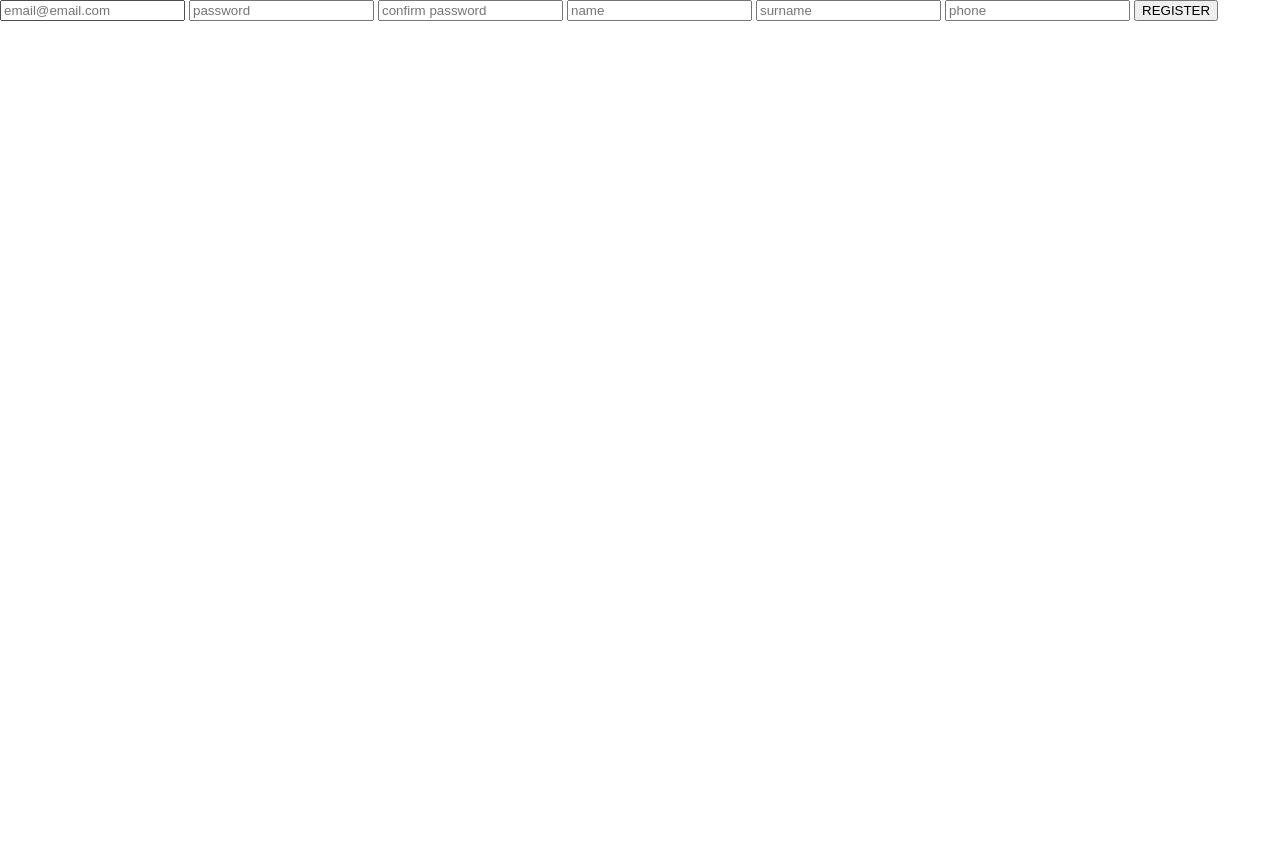
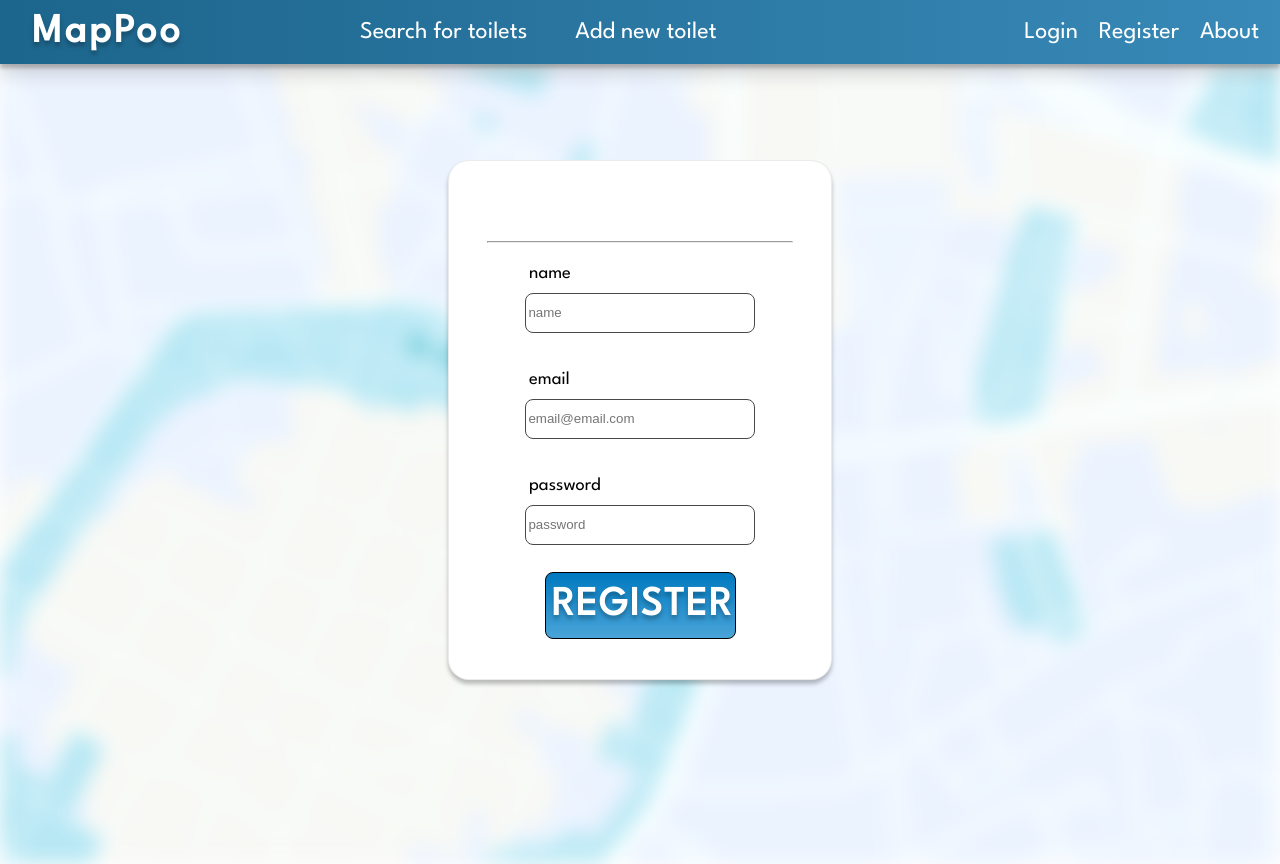
Before and after one commit to sm-xh/MaPoo, a PHP site: page /register in a window 1280 px wide. Before the commit the page ends 21 px from the top, so only its background shows below. Run offline with PHP 8.4, Linux system fonts and the light colour scheme; some libraries are stand-ins or nearby versions.

Commit message:
fixed login/register views, added downloading pins via fetch api

```diff
--- /dev/null
+++ b/public/css/login.css
@@ -0,0 +1,101 @@
+.blurContainer{
+    filter: blur(10px);
+    background-image: url("../img/background-login.png");
+    width:100%;
+    height: 100vh;
+    z-index:1;
+    position:absolute;
+}
+
+.login-container{
+    position:absolute;
+    z-index:3;
+    box-sizing: border-box;
+    width: 30%;
+    min-height: 50%;
+    left: 35%;
+    top: 24vh;
+    padding-top: 10vh;
+
+    background: #FFFFFF;
+    mix-blend-mode: normal;
+    border: 1px solid rgba(0, 0, 0, 0.08);
+    box-shadow: 0 4px 4px rgba(0, 0, 0, 0.25);
+    border-radius: 21px;
+}
+
+.login-container .messages{
+    position: absolute;
+    margin-left: auto;
+    margin-right: auto;
+    left: 0;
+    right: 0;
+    text-align: center;
+    top:5vh;
+    font-size:3vh;
+    color: red;
+}
+
+.login-container hr{
+    width:80%;
+    margin: 0 auto;
+}
+
+
+.login-container p{
+    padding-left:10vh;
+    display: inline-block;
+    text-align: right;
+    margin-left: auto;
+    margin-right: auto;
+    left: 0;
+    right: 0;
+    font-family: 'League Spartan';
+    font-weight: lighter;
+    font-size: 2.3vh;
+    margin-bottom: 5px;
+    color: #000000;
+    line-height: 144%;
+}
+.login-container p:not(:first-child){
+    padding-top:2vh;
+}
+
+.login-container input{
+    box-sizing: border-box;
+    display:block;
+    width: 60%;
+    height: 40px;
+    margin : 0 auto;
+
+    background: #FFFFFF;
+    border: 1px solid #494949;
+    border-radius: 8px;
+}
+
+.login-container button{
+    box-sizing: border-box;
+    position: absolute;
+    bottom: 5vh;
+    display: block;
+    width:50%;
+    height: 13%;
+    margin-left: auto;
+    margin-right: auto;
+    left: 0;
+    right: 0;
+    text-align: center;
+    background: linear-gradient(180deg, #0079BF 0%, rgba(156, 216, 251, 0.8) 238.96%);
+    border: 1px solid #000000;
+    border-radius: 8px;
+
+    font-family: 'League Spartan';
+    font-style: normal;
+    font-weight: 600;
+    font-size: 40px;
+    /* or 69px */
+
+    letter-spacing: 0.05em;
+    color: #FFFFFF;
+    text-shadow: 0 4px 4px rgba(0, 0, 0, 0.25);
+}
--- a/public/css/map.css
+++ b/public/css/map.css
@@ -1,10 +1,6 @@
 #map{
     width:100%;
     height: 100vh;
-}
-
-.blurContainer{
-    filter: blur(10px);
 }
 
 
--- /dev/null
+++ b/public/css/register.css
@@ -0,0 +1,28 @@
+.login-container{
+    position:absolute;
+    z-index:3;
+    box-sizing: border-box;
+    width: 30%;
+    min-height: 65%;
+    left: 35%;
+    top: 20vh;
+    padding-top: 10vh;
+
+    background: #FFFFFF;
+    mix-blend-mode: normal;
+    border: 1px solid rgba(0, 0, 0, 0.08);
+    box-shadow: 0 4px 4px rgba(0, 0, 0, 0.25);
+    border-radius: 21px;
+}
+
+.login-container .messages{
+    position: absolute;
+    margin-left: auto;
+    margin-right: auto;
+    left: 0;
+    right: 0;
+    text-align: center;
+    top:5vh;
+    font-size:3vh;
+    color: green;
+}
--- a/public/views/register.php
+++ b/public/views/register.php
@@ -2,15 +2,41 @@
 
 <head>
     <link rel="stylesheet" type="text/css" href="public/css/style.css">
-    <script type="text/javascript" src="./public/js/script.js" defer></script>
-    <title>REGISTER</title>
+    <link href="public/css/login.css" type="text/css" rel="stylesheet">
+    <link href="public/css/register.css" type="text/css" rel="stylesheet">
+    <title>LOGIN PAGE</title>
 </head>
 
 <body>
-<div class="container">
+<header>
+    <nav class="navbar">
+        <div class="mapoo-title"><a href="index">MapPoo</a></div>
+        <a href="#" class="toggle-button">
+            <span class="bar"></span>
+            <span class="bar"></span>
+            <span class="bar"></span>
+        </a>
+        <div class="toilet-options">
+            <ul>
+                <li><a href="#">Search for toilets</a></li>
+                <li><a href="#">Add new toilet</a></li>
+            </ul>
+        </div>
+        <div class="user-options">
+            <ul>
+                <li><a href="login">Login</a></li>
+                <li><a href="register">Register</a></li>
+                <li><a href="#">About</a></li>
+            </ul>
+        </div>
+    </nav>
+</header>
+
+<main>
+    <section>
+        <div class="blurContainer">        </div>
 
         <div class="login-container">
-        <form class="register" action="register" method="POST">
             <div class="messages">
                 <?php
                 if(isset($messages)){
@@ -20,14 +46,17 @@
                 }
                 ?>
             </div>
+            <hr>
+            <form class="register" action="register" method="POST">
+                <p>name</p>
+                <input name="name" type="text" placeholder="name">
+                <p>email</p>
                 <input name="email" type="text" placeholder="email@email.com">
+                <p>password</p>
                 <input name="password" type="password" placeholder="password">
-            <input name="confirmedPassword" type="password" placeholder="confirm password">
-            <input name="name" type="text" placeholder="name">
-            <input name="surname" type="text" placeholder="surname">
-            <input name="phone" type="text" placeholder="phone">
                 <button type="submit">REGISTER</button>
             </form>
         </div>
-</div>
+    </section>
+</main>
 </body>
--- a/src/controllers/MapController.php
+++ b/src/controllers/MapController.php
@@ -1,15 +1,30 @@
 <?php
 
 require_once 'AppController.php';
+require_once __DIR__.'/../repository/PlacesRespository.php';
+
 
 class MapController extends AppController {
 
-    public function __construct(){
+    public function __construct()
+    {
         parent::__construct();
-}
+        $this->placeRepository = new PlaceRepository();
+
+    }
 
     public function map() {
         $this->render('map');
     }
 
+    public function places()
+    {
+        $places= $this->placeRepository->getPlaces();
+
+        header('Content-type: application/json');
+        http_response_code(200);
+
+        echo json_encode($places);
+    }
+
 }
--- a/src/controllers/SecurityController.php
+++ b/src/controllers/SecurityController.php
@@ -50,18 +50,13 @@ class SecurityController extends AppController {
 
         $email = $_POST['email'];
         $password = $_POST['password'];
-        $confirmedPassword = $_POST['confirmedPassword'];
         $name = $_POST['name'];
-        $surname = $_POST['surname'];
 
-        if ($password !== $confirmedPassword) {
-            return $this->render('register', ['messages' => ['Please provide proper password']]);
-        }
 
-        $user = new User($email, password_hash($password, PASSWORD_DEFAULT), $name, $surname);
+        $user = new User($email, password_hash($password, PASSWORD_DEFAULT), $name);
 
         $this->userRepository->addUser($user);
 
-        return $this->render('login', ['messages' => ['You\'ve been succesfully registrated!']]);
+        return $this->render('register', ['messages' => ['You\'ve been succesfully registrated!']]);
     }
 }
--- a/src/models/User.php
+++ b/src/models/User.php
@@ -10,13 +10,11 @@ class User {
     public function __construct(
         string $email,
         string $password,
-        string $name,
-        string $surname
+        string $name
     ) {
         $this->email = $email;
         $this->password = $password;
         $this->name = $name;
-        $this->surname = $surname;
     }
 
     public function getEmail(): string
@@ -24,7 +22,7 @@ class User {
         return $this->email;
     }
 
-    public function getPassword()
+    public function getPassword(): string
     {
         return $this->password;
     }
--- /dev/null
+++ b/src/repository/PlacesRespository.php
@@ -0,0 +1,17 @@
+<?php
+
+require_once 'Repository.php';
+
+class PlaceRepository extends Repository
+{
+
+    public function getPlaces(): array
+    {
+        $stmt = $this->database->connect()->prepare('
+            SELECT * FROM pins;
+        ');
+        $stmt->execute();
+
+        return $stmt->fetchAll(PDO::FETCH_ASSOC);;
+    }
+}
```
Also changed, not shown: public/js/map.js (+24 -1 lines), public/views/login.php (+9 -4 lines), public/views/map.php (+53 -0 lines). Lines whose indentation alone changed are shown as unchanged.
